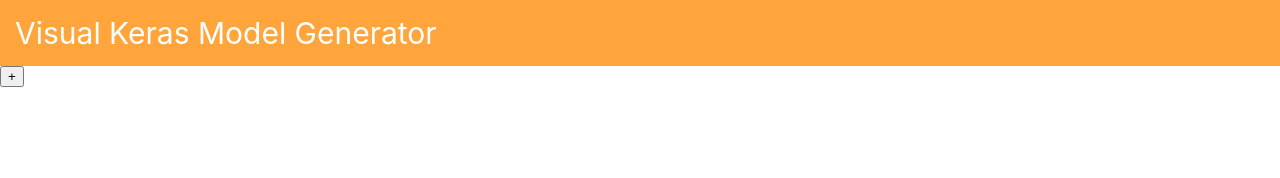
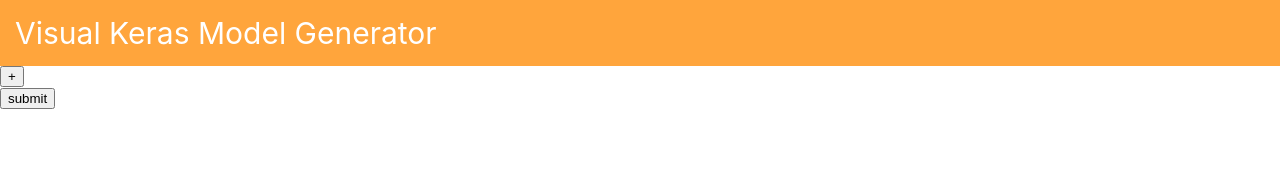
Before and after one commit to Randkill/BSC_Thesis, a React (Create React App) app in the folder Visual-Keras-Model-Generator/cheatsheet/FrontEnd/frontend01/: page / in a window 1280 px wide. Shown: the top 178 px of the page. Built offline with nearby package versions, Linux system fonts and the light colour scheme.

Commit message:
Added submit functionality!

```diff
--- a/Visual-Keras-Model-Generator/cheatsheet/FrontEnd/frontend01/src/App.js
+++ b/Visual-Keras-Model-Generator/cheatsheet/FrontEnd/frontend01/src/App.js
@@ -28,6 +28,10 @@
     this.setState({layers: tempLayers})
   }
 
+  submitButton = () => {
+    console.log('State is ',this.state)
+  }
+
   render() {
     let Layers = null
 
@@ -54,6 +58,7 @@
           {Layers}
           <button className="Button" onClick={this.addLayer}>+</button>
         </div>
+        <button onClick={this.submitButton}>submit</button>
       </div>
     );
   }
```
